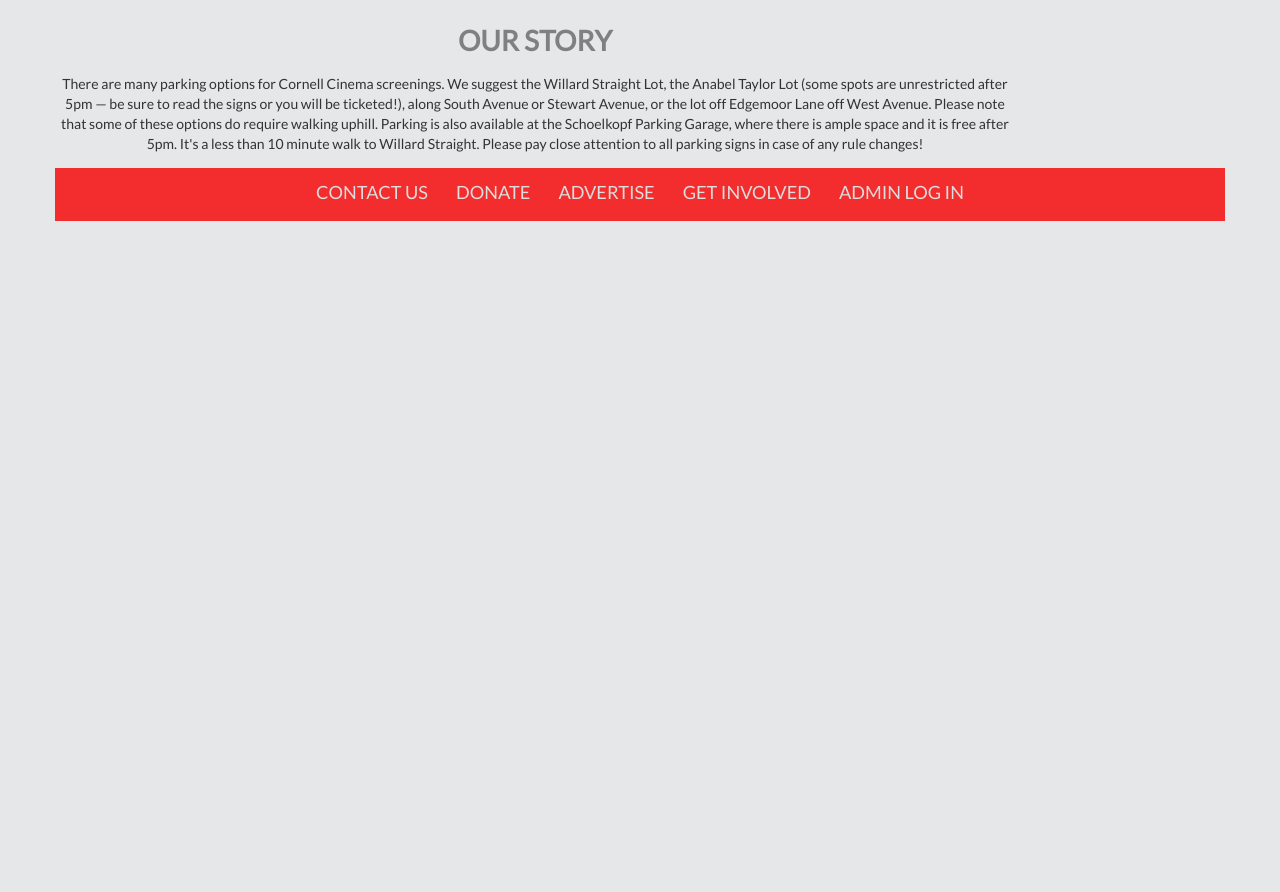
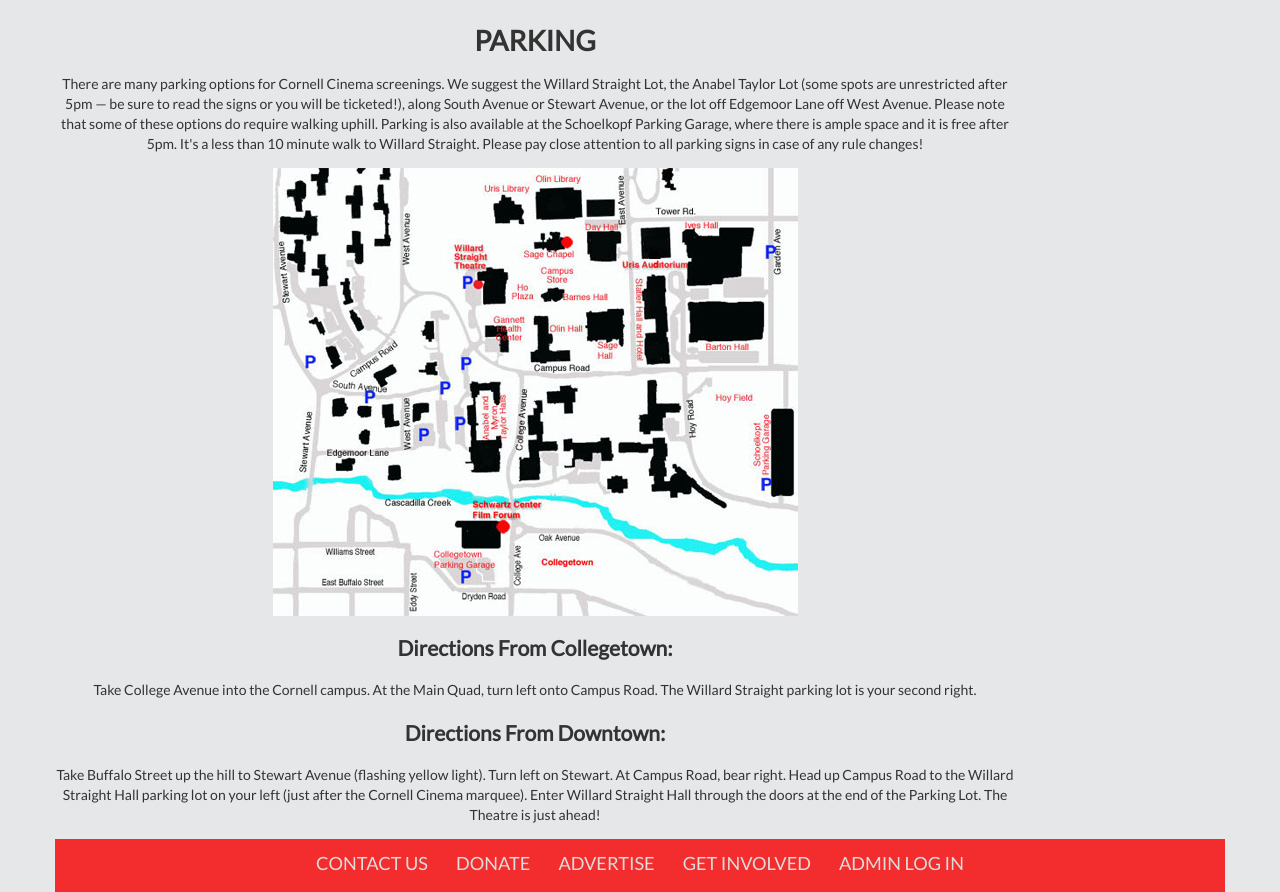
Before and after one commit to anniehughey/CineHackers, a PHP site: page /parking.php in a window 1280 px wide. Shown: the part 177-1069 px from the top of the page. Before the commit the page ends 398 px from the top, so only its background shows below. Run offline with PHP 8.4, Linux system fonts and the light colour scheme; some libraries are stand-ins or nearby versions.

Commit message:
parking update

```diff
--- a/CornellCinema/parking.php
+++ b/CornellCinema/parking.php
@@ -21,8 +21,14 @@
 		</div>
 		<!-- end of header row div -->
 		<div class="row content">
-			<h1 class="title">OUR STORY</h1>
+			<h1 class="title">PARKING</h1>
 			<p class="text">There are many parking options for Cornell Cinema screenings. We suggest the Willard Straight Lot, the Anabel Taylor Lot (some spots are unrestricted after 5pm — be sure to read the signs or you will be ticketed!), along South Avenue or Stewart Avenue, or the lot off Edgemoor Lane off West Avenue. Please note that some of these options do require walking uphill. Parking is also available at the Schoelkopf Parking Garage, where there is ample space and it is free after 5pm. It's a less than 10 minute walk to Willard Straight. Please pay close attention to all parking signs in case of any rule changes!</p>
+			<img src="images/parkingmap.jpg" alt="cinema parking map" id="parkingMap">
+			<!-- img src: Cornell Cinema-->
+			<h2>Directions From Collegetown:</h2>
+			<p class="text">Take College Avenue into the Cornell campus. At the Main Quad, turn left onto Campus Road. The Willard Straight parking lot is your second right.</p>
+			<h2>Directions From Downtown:</h2>
+			<p class="text">Take Buffalo Street up the hill to Stewart Avenue (flashing yellow light). Turn left on Stewart. At Campus Road, bear right. Head up Campus Road to the Willard Straight Hall parking lot on your left (just after the Cornell Cinema marquee). Enter Willard Straight Hall through the doors at the end of the Parking Lot. The Theatre is just ahead!</p>
 		</div>
 		<!-- end of content div -->
 		<!-- provide images and directions for parking -->
--- a/CornellCinema/styles/style.css
+++ b/CornellCinema/styles/style.css
@@ -211,7 +211,6 @@ span {
 }
 
 .title {
-	color: gray;
 	text-align: center;
 	margin: 10px;
 }
@@ -364,3 +363,10 @@ a {
 #sage {
 	width: 60vw;
 }
+
+
+/* PARKING */
+
+#parkingmap {
+	width: 60vw;
+}
```
